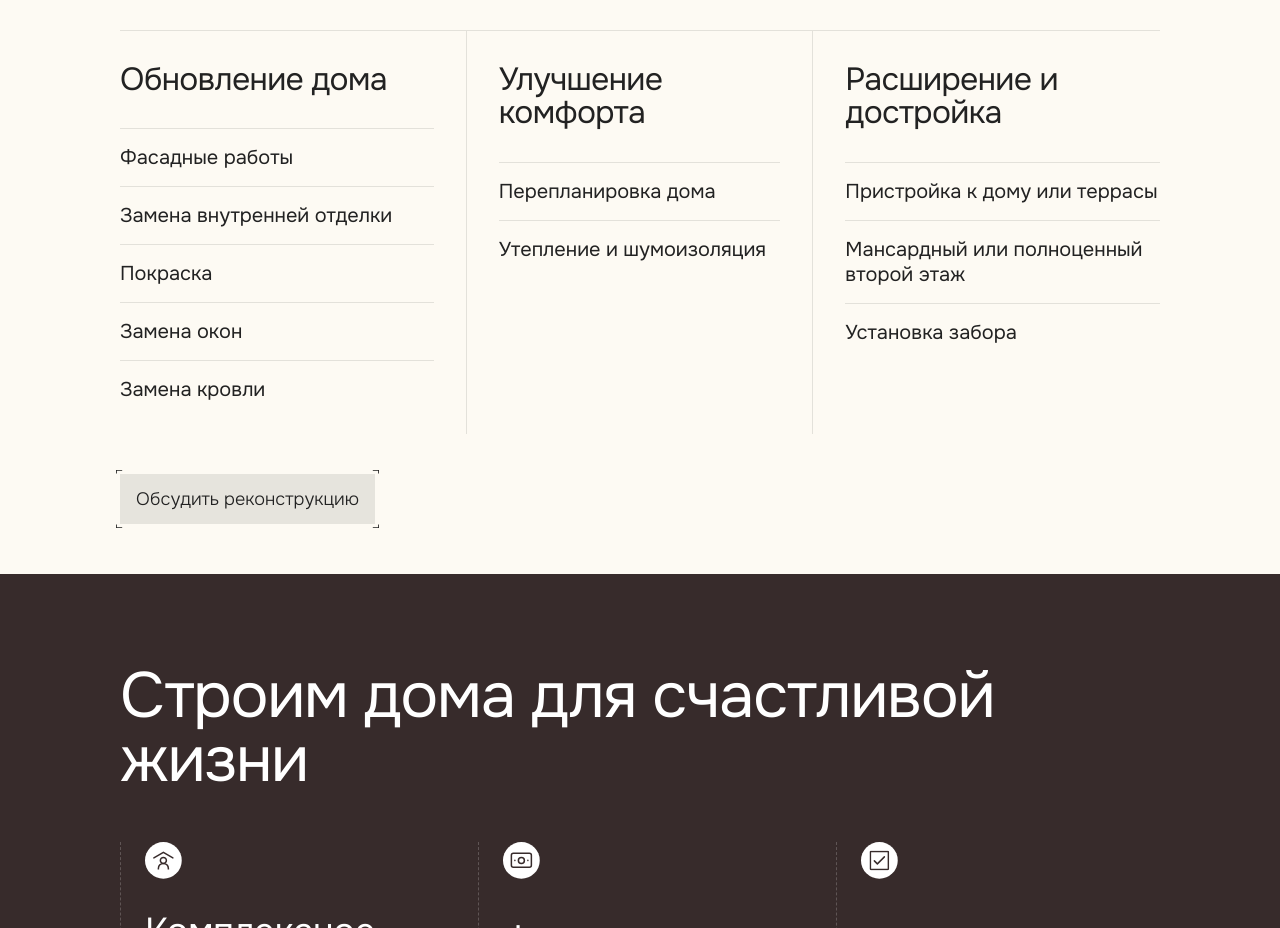
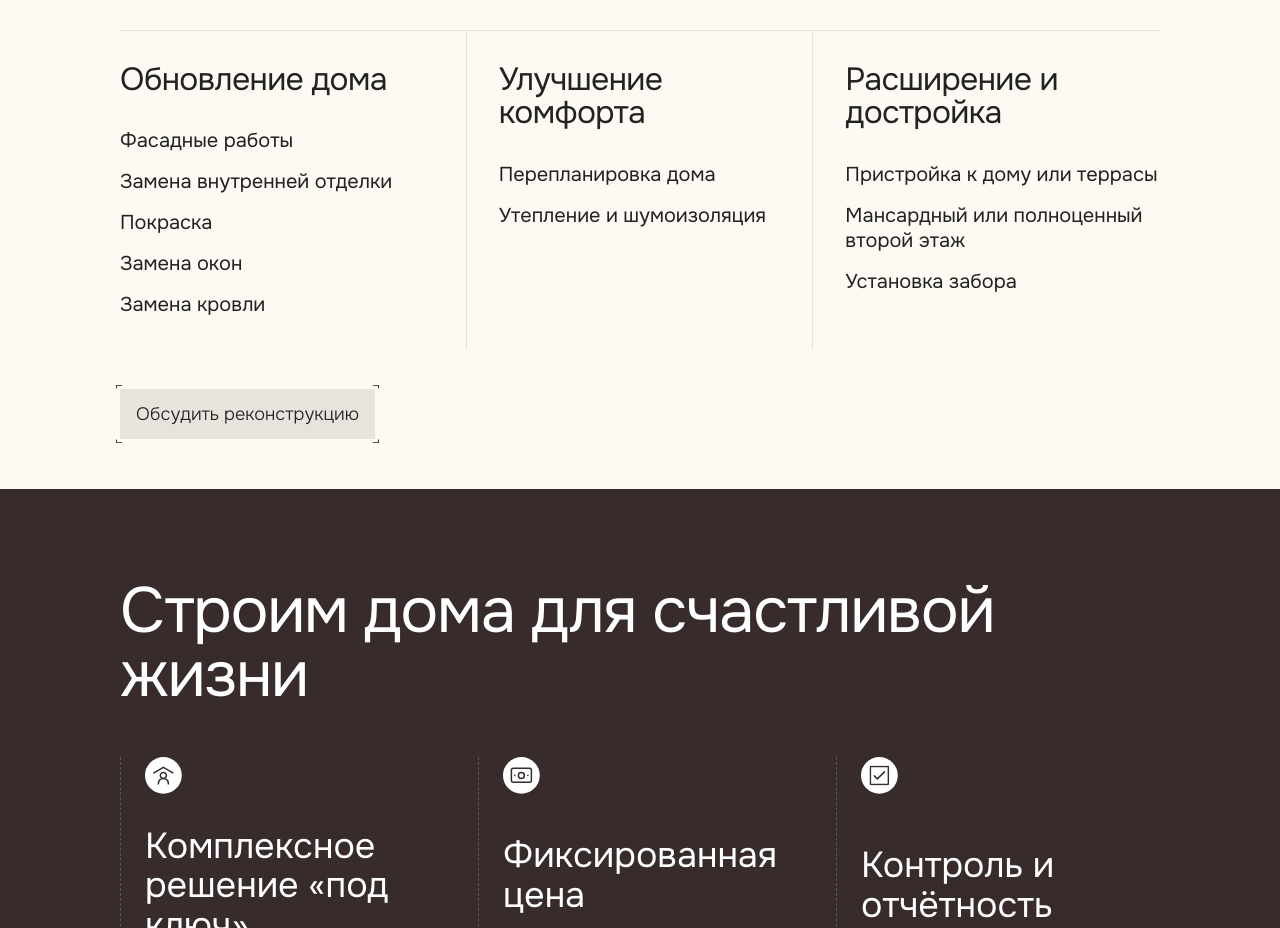
Before and after one commit to Kapustin-Team/sdach.ru, a Next.js app: page / in a window 1280 px wide. Shown: the part 3800-4728 px from the top of the page. Built offline with nearby package versions, Linux system fonts and the light colour scheme; no server answers.

Commit message:
Remove reconstruction item dividers

```diff
--- a/src/components/blocks/Reconstruction.tsx
+++ b/src/components/blocks/Reconstruction.tsx
@@ -58,7 +58,7 @@ export default function Reconstruction({
               </h3>
               <ul className="mt-8 flex flex-col gap-4 list-none p-0 m-0">
                 {group.items.map((item) => (
-                  <li key={item} className="border-t border-black/10 pt-4 font-sans text-xl leading-[1.25] text-dark max-md:text-[18px]">
+                  <li key={item} className="font-sans text-xl leading-[1.25] text-dark max-md:text-[18px]">
                     {item}
                   </li>
                 ))}
```
